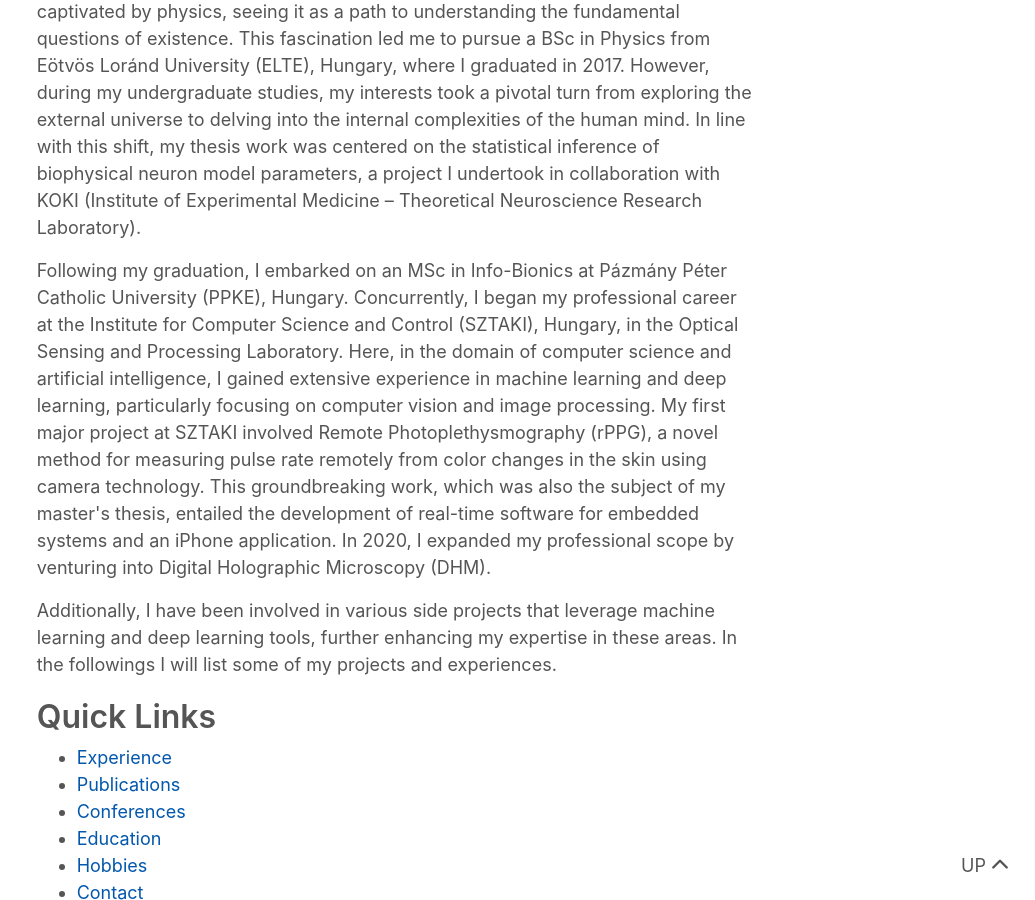
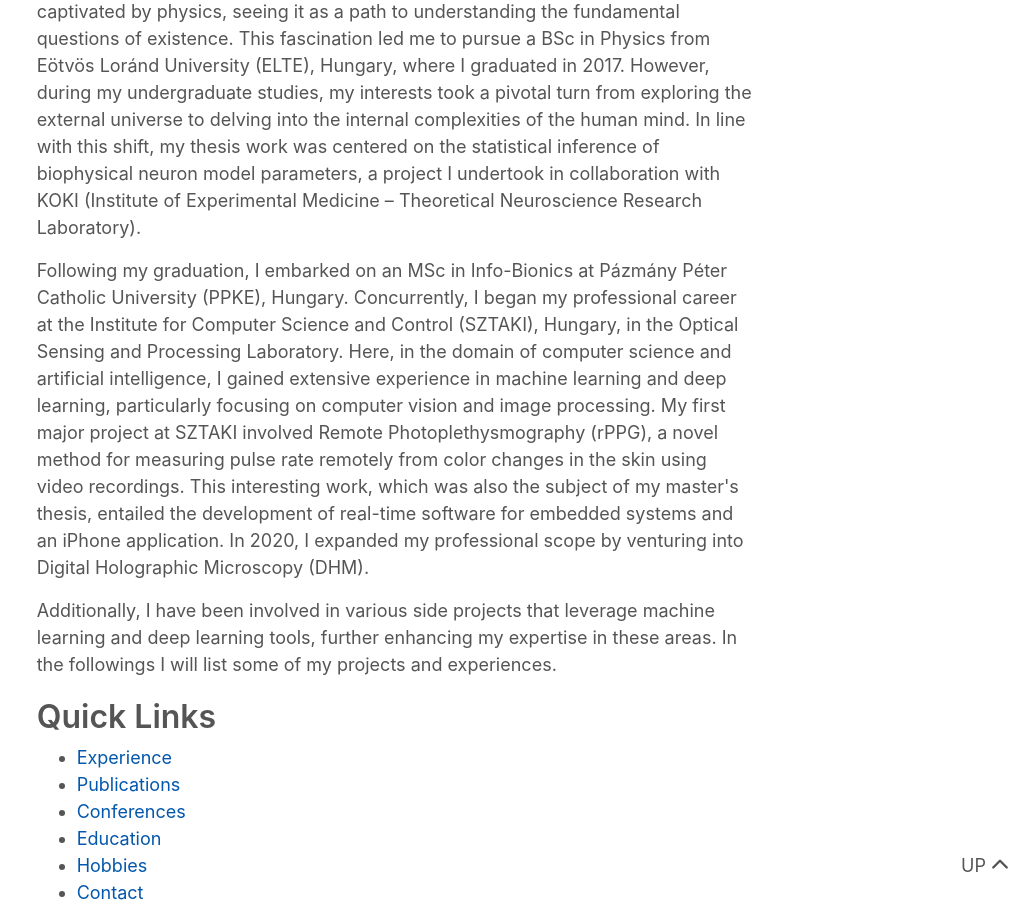
Before and after one commit to terbed/blog, a Jekyll site: the page built from _pages/about.md, in a window 1280 px wide and 900 px high, scrolled down 646 px. Shown: the whole window, without its empty margins (245-1280 px from the left). Built offline with Jekyll 4.4.1, drawn with Linux system fonts in a browser that asks for light colours; nearby versions of some CDN libraries.

Commit message:
minor fixes in about page

```diff
--- a/_pages/about.md
+++ b/_pages/about.md
@@ -20,8 +20,8 @@
 Following my graduation, I embarked on an MSc in Info-Bionics at Pázmány Péter Catholic University (PPKE), Hungary.
 Concurrently, I began my professional career at the Institute for Computer Science and Control (SZTAKI), Hungary, in the Optical Sensing and Processing Laboratory.
 Here, in the domain of computer science and artificial intelligence, I gained extensive experience in machine learning and deep learning, particularly focusing on computer vision and image processing.
-My first major project at SZTAKI involved Remote Photoplethysmography (rPPG), a novel method for measuring pulse rate remotely from color changes in the skin using camera technology.
-This groundbreaking work, which was also the subject of my master's thesis, entailed the development of real-time software for embedded systems and an iPhone application.
+My first major project at SZTAKI involved Remote Photoplethysmography (rPPG), a novel method for measuring pulse rate remotely from color changes in the skin using video recordings.
+This interesting work, which was also the subject of my master's thesis, entailed the development of real-time software for embedded systems and an iPhone application.
 In 2020, I expanded my professional scope by venturing into Digital Holographic Microscopy (DHM).
 
 Additionally, I have been involved in various side projects that leverage machine learning and deep learning tools, further enhancing my expertise in these areas.
```
